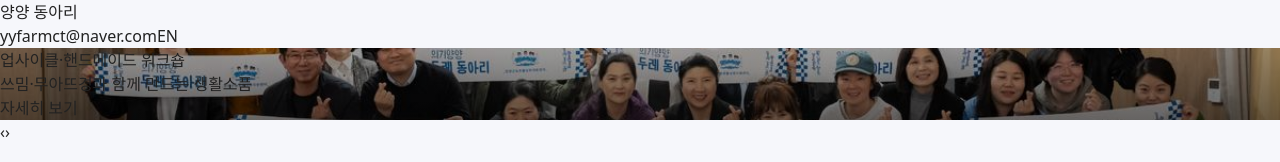
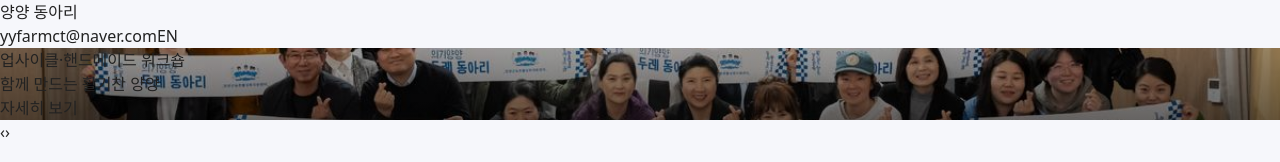
Before and after one commit to okrangone98-oss/yangyang-clubs, a React (Vite) app in the folder yangyang-clubs-complete/: page /#/ in a window 1280 px wide. Shown: the top 162 px of the page. Built offline with nearby package versions, Linux system fonts and the light colour scheme.

Commit message:
Update clubs.ts

```diff
--- a/yangyang-clubs-complete/src/data/clubs.ts
+++ b/yangyang-clubs-complete/src/data/clubs.ts
@@ -101,7 +101,7 @@ export const heroSlides = [
     image: asset("festival-audience.jpg"),
     title_ko: "양양 동아리, 함께 만드는 즐거운 일상",
     title_en: "Clubs of Yangyang, Joyful Daily Life",
-    subtitle_ko: "주간 모임·야외행사·공연·체험부스까지! 참여할 커뮤니티가 기다리고 있어요.",
+    subtitle_ko: "당신과 함께 할 양양 공동체",
     subtitle_en: "Weekly meetups, outdoor events, gigs and pop-ups. Join a welcoming community.",
     ctaHref: "#/club/pooksurfer",
     ctaLabel_ko: "서핑클럽 보기", ctaLabel_en: "View Surf Club"
@@ -110,7 +110,7 @@ export const heroSlides = [
     image: asset("dure-workshop-2025-07.jpg"),
     title_ko: "업사이클·핸드메이드 워크숍",
     title_en: "Upcycling / Handmade Workshops",
-    subtitle_ko: "쓰밈·무아뜨경과 함께 만드는 생활소품",
+    subtitle_ko: "함께 만드는 활기찬 양양",
     subtitle_en: "Create daily goods with local makers.",
     ctaHref: "#/club/muaz-crochet",
   },
@@ -118,7 +118,7 @@ export const heroSlides = [
     image: asset("clubs-outdoor.jpg"),
     title_ko: "양양에서 만나는 커뮤니티",
     title_en: "Outdoor Communities",
-    subtitle_ko: "서피비치·인구·죽도 등 양양 전역에서!",
+    subtitle_ko: "양양을 넘어 함께해요!",
     subtitle_en: "Across Surfyy, Ingwoo, Jukdo and beyond.",
     ctaHref: "#/club/drawing-yangyang",
   }
```
